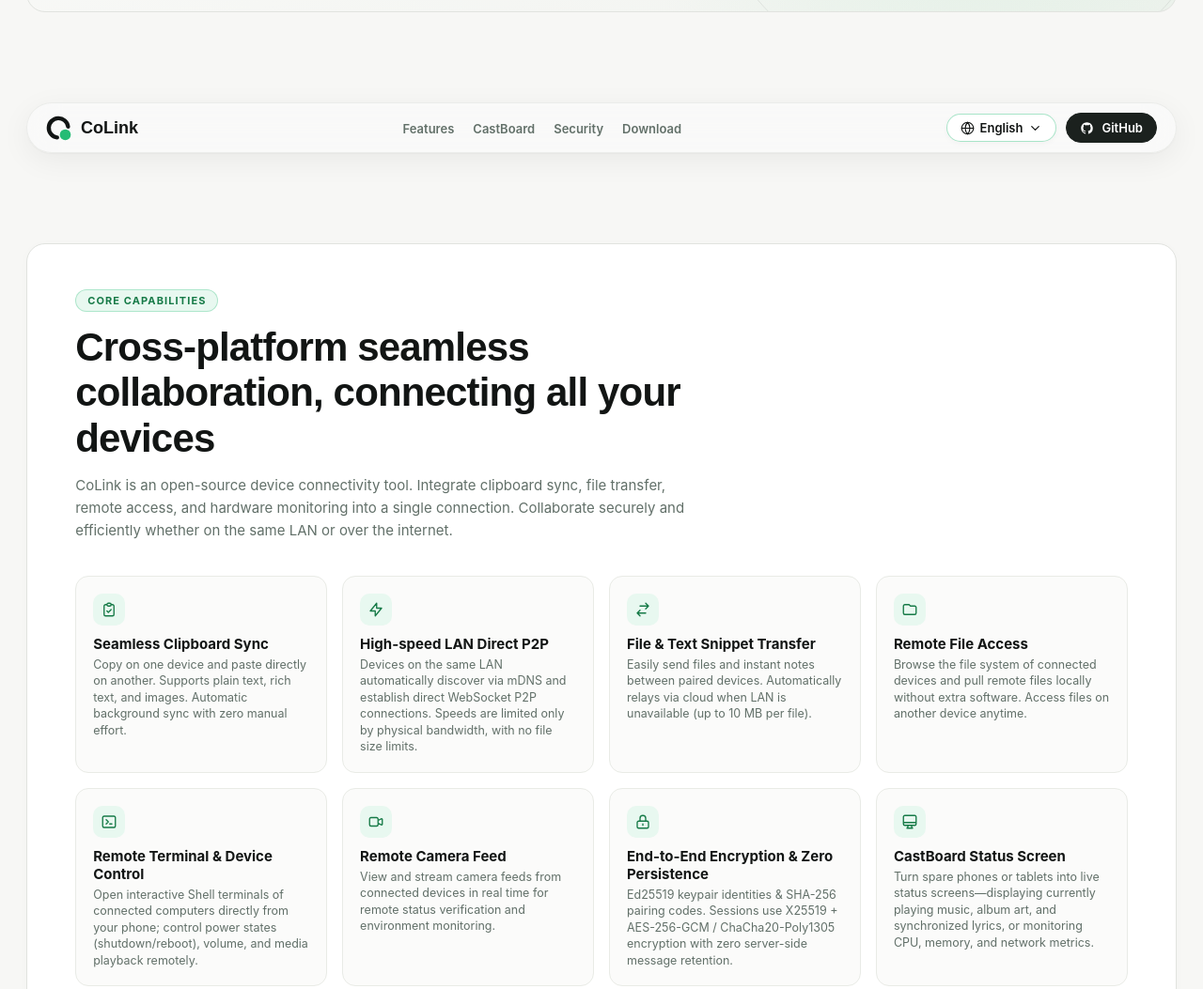
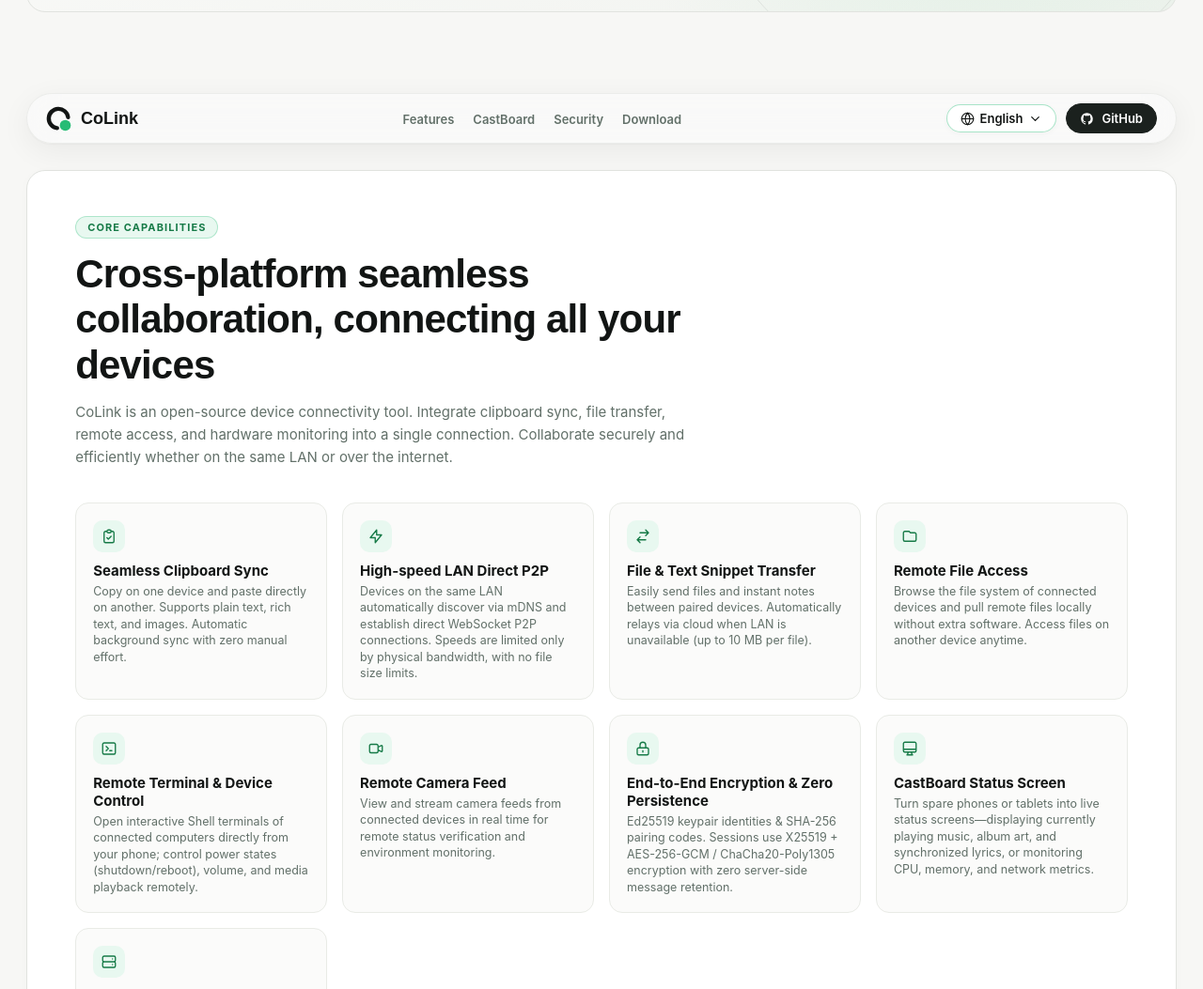
Before and after one commit to CoLinkDev/CoLinkDev.github.io, an Astro site: page / in a window 1280 px wide. Shown: the part 759-1812 px from the top of the page at 94% size. Built offline with nearby package versions, Linux system fonts and the light colour scheme; Astro itself is replaced by a stand-in of ours; a web font is replaced by a local one.

Commit message:
style(global.css): adjust spacing values for visual consistency
- reduce gap from 32px to 28px in main
- replace clamp-based margin-bottom with fixed 58px in .entry and .section
- remove redundant margin-bottom from .nav-brand
- increase min-height offset from 96px to 114px in .section and .aside

```diff
--- a/src/styles/global.css
+++ b/src/styles/global.css
@@ -23,7 +23,7 @@
 main {
   display: flex;
   flex-direction: column;
-  gap: 32px;
+  gap: 28px;
   min-height: 100svh;
   padding: 28px;
 }
@@ -42,7 +42,7 @@
   scroll-snap-align: start;
   scroll-snap-stop: always;
   scroll-margin-top: 28px;
-  margin-bottom: clamp(60px, 8vh, 100px);
+  margin-bottom: 58px;
 }
 
 .entry::before {
@@ -196,7 +196,6 @@
   -webkit-backdrop-filter: blur(16px);
   box-shadow: 0 8px 32px rgba(0, 0, 0, 0.06), 0 1px 2px rgba(0, 0, 0, 0.04);
   transition: all 200ms ease;
-  margin-bottom: clamp(60px, 8vh, 100px);
 }
 
 .nav-brand {
@@ -359,7 +358,7 @@
   display: flex;
   flex-direction: column;
   gap: clamp(20px, 3vw, 36px);
-  min-height: calc(100svh - 96px);
+  min-height: calc(100svh - 114px);
   padding: clamp(28px, 4vw, 48px) clamp(24px, 4vw, 56px);
   border: 1px solid #e1e3df;
   border-radius: 20px;
@@ -368,7 +367,7 @@
   scroll-snap-align: start;
   scroll-snap-stop: always;
   scroll-margin-top: 86px;
-  margin-bottom: clamp(60px, 8vh, 100px);
+  margin-bottom: 58px;
 }
 
 .section-header {
@@ -1055,7 +1054,7 @@
   flex-direction: column;
   justify-content: space-between;
   gap: 24px;
-  min-height: calc(100svh - 96px);
+  min-height: calc(100svh - 114px);
   padding: clamp(32px, 5vw, 48px) clamp(24px, 4vw, 56px) 24px;
   border: 1px solid #e1e3df;
   border-radius: 20px;
```
